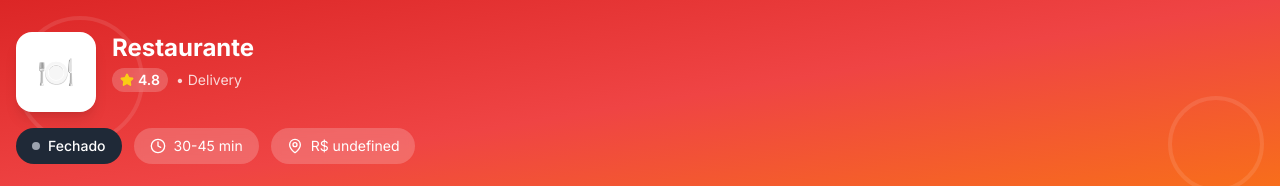
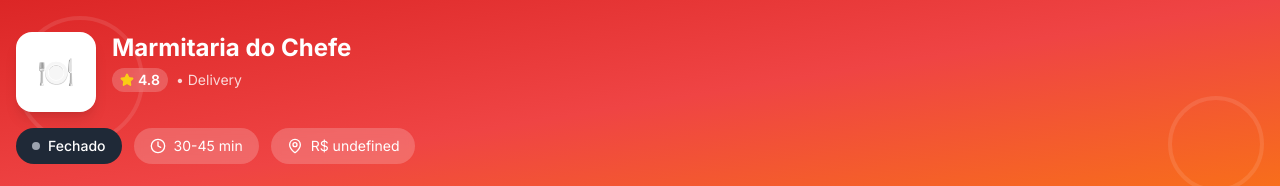
Before and after one commit to samsuns9sued-hue/marmitariachefe, a Next.js app: page /pedir in a window 1280 px wide. Shown: the top 186 px of the page. Built offline with nearby package versions, Linux system fonts and the light colour scheme; no server answers; the database is empty.

Commit message:
Arrumando nome do Chef dentro do cliente PEDIR

```diff
--- a/src/app/pedir/page.tsx
+++ b/src/app/pedir/page.tsx
@@ -39,8 +39,8 @@ export default async function PedirPage() {
 
             <div className="flex-1 min-w-0">
               <h1 className="text-2xl font-bold truncate">
-                {config?.nomeLoja || 'Restaurante'}
-              </h1>
+  Marmitaria do Chefe  {/* <--- Mude aqui */}
+</h1>
 
               {/* Avaliação */}
               <div className="flex items-center gap-2 mt-1">
```
